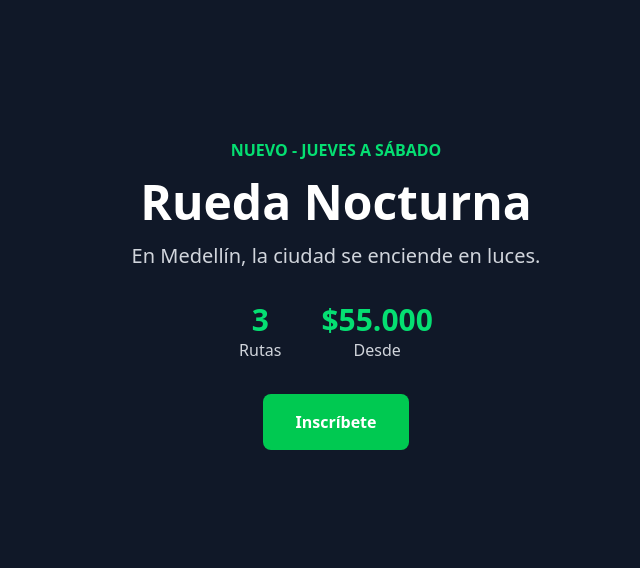
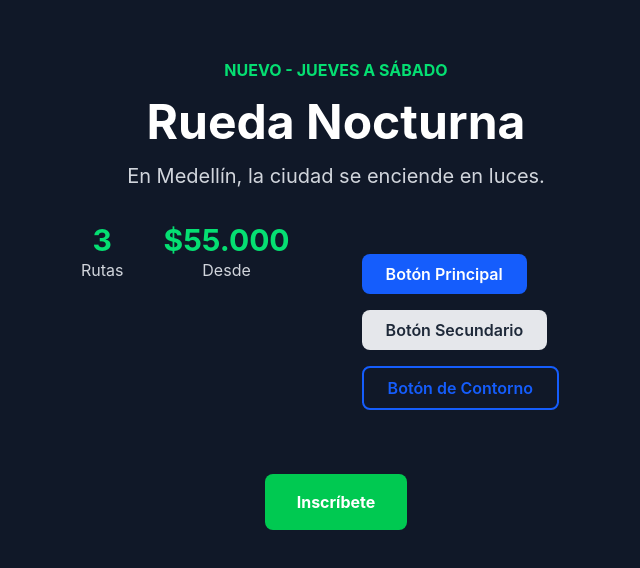
Before and after one commit to alanliantkd-max/rueda-libre, a website: page nocturna/prototipo.html in a window 1280 px wide. Shown: the part 106-674 px from the top of the page, without its empty margins (304-944 px from the left). Drawn offline with nearby package versions, Linux system fonts and the light colour scheme.

Commit message:
implemente tailwind cli y cree los botones con hover y focus

```diff
--- a/pages/prototipo.html
+++ b/nocturna/prototipo.html
@@ -9,7 +9,7 @@
     <title>Rueda Nocturna</title>
 
     <!-- Conectar Tailwind CSS -->
-    <script src="https://cdn.jsdelivr.net/npm/@tailwindcss/browser@4"></script>
+  <link rel="stylesheet" href="./src/output.css">
 
 </head>
 
@@ -60,6 +60,24 @@
                         Desde
                     </p>
                 </div>
+             <div class="flex flex-col gap-4 p-8 items-start">
+
+             <!-- 1. Botón Principal (Primary) -->
+                   <button class="bg-blue-600 text-white font-semibold px-6 py-2 rounded-lg hover:bg-blue-700 focus:outline-none focus:ring-4 focus:ring-blue-300 transition-colors">
+                  Botón Principal
+                  </button>
+
+             <!-- 2. Botón Secundario (Secondary) -->
+                  <button class="bg-gray-200 text-gray-800 font-semibold px-6 py-2 rounded-lg hover:bg-gray-300 focus:outline-none focus:ring-4 focus:ring-gray-400 transition-colors">
+                   Botón Secundario
+                 </button>
+
+             <!-- 3. Botón de Contorno (Outline) -->
+                  <button class="border-2 border-blue-600 text-blue-600 font-semibold px-6 py-2 rounded-lg hover:bg-blue-50 focus:outline-none focus:ring-4 focus:ring-blue-300 transition-colors">
+                  Botón de Contorno
+                 </button>
+
+            </div>
 
             </div>
 
--- /dev/null
+++ b/nocturna/src/input.css
@@ -0,0 +1 @@
+@import "tailwindcss";
```
Also changed, not shown: mi-bitacora/BITACORA.md (+8 -0 lines), nocturna/package.json (added, +16 -0 lines), nocturna/src/output.css (added), 2 other files.
